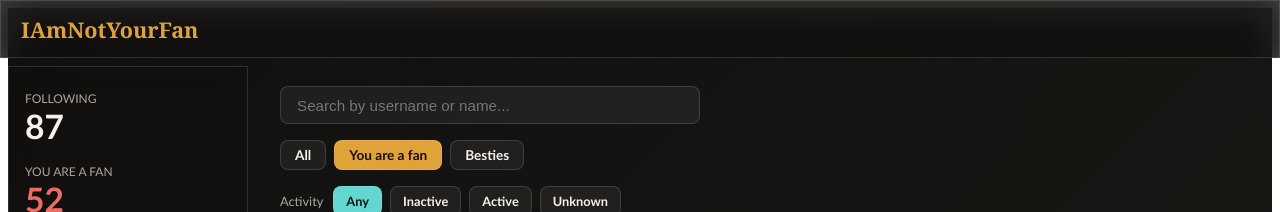
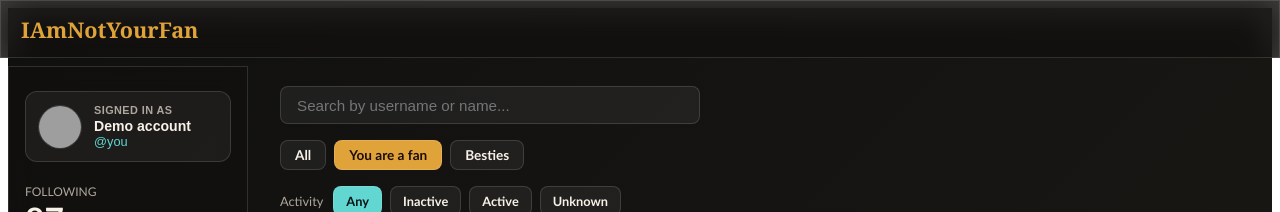
Before and after one commit to 0xKoller/IAmNotYourFan, a Preact app: page / in a window 1280 px wide. Both pictures are taken after a click on the button "Start Shallow Scan". Shown: the top 212 px of the page. Built offline with nearby package versions, Linux system fonts and the light colour scheme; grey boxes are pictures that could not be loaded.

Commit message:
feat(ui): show active account in sidebar

```diff
--- a/src/app.tsx
+++ b/src/app.tsx
@@ -3,8 +3,8 @@ import { NotSearching } from './components/NotSearching';
 import { Scanning } from './components/Scanning';
 import { SettingsModal } from './components/SettingsModal';
 import { type State, DEFAULT_FILTER, DEFAULT_TIMINGS } from './model/state';
-import type { XUser } from './model/user';
-import { collectVisibleUsers, isOnFollowingPage } from './utils/x-selectors';
+import type { CurrentAccount, XUser } from './model/user';
+import { collectVisibleUsers, getCurrentAccount, isOnFollowingPage } from './utils/x-selectors';
 import { autoScrollFollowingList } from './utils/auto-scroll';
 import {
   applyActivityResult,
@@ -38,6 +38,10 @@ export function App() {
   const [isSettingsOpen, setIsSettingsOpen] = useState(false);
   const [timings, setTimings] = useState(DEFAULT_TIMINGS);
   const activityScanRef = useRef<ActivityScanController | null>(null);
+
+  const readCurrentAccount = (): CurrentAccount | undefined => {
+    return (window as any).__IAMNOTYOURFAN_CURRENT_ACCOUNT || getCurrentAccount();
+  };
 
   const updateScanningState = (patch: Partial<Extract<State, { status: 'scanning' }>>) => {
     setState(current => current.status === 'scanning' ? { ...current, ...patch } : current);
@@ -98,6 +102,7 @@ export function App() {
             searchTerm: '',
             page: 1,
             isPaused: false,
+            currentAccount: readCurrentAccount(),
             isOverlay,
           };
 
@@ -135,6 +140,12 @@ export function App() {
         searchTerm: '',
         page: 1,
         isPaused: false,
+        currentAccount: {
+          username: 'you',
+          displayName: 'Demo account',
+          avatarUrl: 'https://i.pravatar.cc/48?u=you',
+          profileUrl: 'https://x.com/you',
+        },
       });
       return;
     }
@@ -154,6 +165,7 @@ export function App() {
       searchTerm: '',
       page: 1,
       isPaused: false,
+      currentAccount: readCurrentAccount(),
     });
 
     try {
--- a/src/components/Scanning.tsx
+++ b/src/components/Scanning.tsx
@@ -74,6 +74,7 @@ export function Scanning({
   const unknownTotal = state.users.filter(u => u.activityStatus === 'unknown').length;
   const checkedTotal = inactiveTotal + activeTotal + unknownTotal;
   const currentExportName = `iamnotyourfan-${filterType}-${activityFilter}`;
+  const currentAccount = state.currentAccount;
 
   const handleCopy = async () => {
     await copyHandlesToClipboard(sorted as XUser[]);
@@ -119,6 +120,70 @@ export function Scanning({
           height: 'calc(100vh - 58px)',
           overflowY: 'auto',
         }}>
+          {currentAccount && (
+            <button
+              type="button"
+              onClick={() => window.open(currentAccount.profileUrl, '_blank')}
+              class="account-card"
+              style={{
+                width: '100%',
+                display: 'flex',
+                alignItems: 'center',
+                gap: '0.75rem',
+                marginBottom: '1.35rem',
+                padding: '0.75rem',
+                borderRadius: '12px',
+                border: '1px solid var(--line)',
+                background: 'rgba(255,255,255,0.055)',
+                color: 'var(--text)',
+                textAlign: 'left',
+                cursor: 'pointer',
+              }}
+              aria-label={`Open @${currentAccount.username} profile`}
+            >
+              {currentAccount.avatarUrl ? (
+                <img
+                  src={currentAccount.avatarUrl}
+                  width="44"
+                  height="44"
+                  alt=""
+                  style={{ borderRadius: '50%', border: '1px solid var(--line)', flexShrink: 0 }}
+                />
+              ) : (
+                <div style={{
+                  width: '44px',
+                  height: '44px',
+                  borderRadius: '50%',
+                  border: '1px solid var(--line)',
+                  background: 'linear-gradient(135deg, rgba(224,163,58,0.28), rgba(98,214,208,0.18))',
+                  display: 'flex',
+                  alignItems: 'center',
+                  justifyContent: 'center',
+                  color: 'var(--amber)',
+                  fontWeight: 800,
+                  fontSize: '1rem',
+                  flexShrink: 0,
+                }}>
+                  {currentAccount.username[0]?.toUpperCase()}
+                </div>
+              )}
+
+              <div style={{ minWidth: 0 }}>
+                <div style={{ color: 'var(--muted)', fontSize: '0.68rem', fontWeight: 700, letterSpacing: '0.04em', marginBottom: '2px' }}>
+                  SIGNED IN AS
+                </div>
+                {currentAccount.displayName && (
+                  <div style={{ fontSize: '0.88rem', fontWeight: 700, whiteSpace: 'nowrap', overflow: 'hidden', textOverflow: 'ellipsis' }}>
+                    {currentAccount.displayName}
+                  </div>
+                )}
+                <div style={{ color: '#62d6d0', fontSize: '0.8rem', whiteSpace: 'nowrap', overflow: 'hidden', textOverflow: 'ellipsis' }}>
+                  @{currentAccount.username}
+                </div>
+              </div>
+            </button>
+          )}
+
           <div style={{ marginBottom: '1.25rem' }}>
             <div style={{ fontSize: '0.75rem', color: 'var(--muted)', marginBottom: '4px' }}>FOLLOWING</div>
             <div style={{ fontSize: '2.1rem', fontWeight: 700, color: 'var(--text)', lineHeight: 1 }}>
--- a/src/main.tsx
+++ b/src/main.tsx
@@ -1,7 +1,7 @@
 import { render } from 'preact'
 import './styles/index.scss'
 import { App } from './app.tsx'
-import { collectVisibleUsers, isOnFollowingPage } from './utils/x-selectors'
+import { collectVisibleUsers, getCurrentAccount, isOnFollowingPage } from './utils/x-selectors'
 import { autoScrollFollowingList } from './utils/auto-scroll'
 import { installXApiRequestRecorder, snapshotXScriptUrls } from './utils/x-api'
 
@@ -26,6 +26,7 @@ if (isConsoleMode) {
     // 4. When done (or user stops), do full clean takeover with all data
 
     console.log('%c[IAmNotYourFan] Real X + Following page detected — using loader + background collection mode', 'color:#e0a33a');
+    (window as any).__IAMNOTYOURFAN_CURRENT_ACCOUNT = getCurrentAccount();
 
     // Create simple full-screen loader
     const loader = document.createElement('div');
@@ -136,6 +137,7 @@ if (isConsoleMode) {
       isDone = true;
 
       const finalUsers = Array.from(collected.values());
+      const currentAccount = (window as any).__IAMNOTYOURFAN_CURRENT_ACCOUNT || getCurrentAccount();
       console.log(`[IAmNotYourFan] Collection finished. Total users: ${finalUsers.length}`);
 
       // Remove loader
@@ -150,6 +152,7 @@ if (isConsoleMode) {
 
       const root = document.getElementById('iamnotyourfan-root')!;
       (window as any).__IAMNOTYOURFAN_INITIAL_USERS = finalUsers;
+      (window as any).__IAMNOTYOURFAN_CURRENT_ACCOUNT = currentAccount;
 
       render(<App />, root);
       document.title = 'IAmNotYourFan • X Non-Followers';
--- a/src/model/state.ts
+++ b/src/model/state.ts
@@ -1,7 +1,7 @@
 // Core application state for Iamnotyourfan
 // Strongly inspired by InstagramUnfollowers state machine
 
-import type { XUser } from './user';
+import type { CurrentAccount, XUser } from './user';
 
 export type Filter = {
   onlyNonReciprocal: boolean;
@@ -23,6 +23,7 @@ export type ScanningState = {
   readonly searchTerm: string;
   readonly page: number;
   readonly isPaused: boolean;
+  readonly currentAccount?: CurrentAccount;
   readonly isOverlay?: boolean;        // true when we're overlaying on the real X page during collection
   readonly activityScan?: ActivityScanState;
 };
--- a/src/styles/main.scss
+++ b/src/styles/main.scss
@@ -87,6 +87,16 @@
   border-color: var(--cyan);
 }
 
+.account-card {
+  transition: transform 0.15s ease, border-color 0.15s ease, background 0.15s ease;
+}
+
+.account-card:hover {
+  transform: translateY(-1px);
+  border-color: rgba(98, 214, 208, 0.42) !important;
+  background: rgba(255,255,255,0.08) !important;
+}
+
 .result-card img {
   border-radius: 50%;
   border: 1px solid var(--line);
--- a/src/utils/x-selectors.ts
+++ b/src/utils/x-selectors.ts
@@ -5,7 +5,7 @@
 //
 // Strategy: multiple layered fallbacks because X changes data-testid frequently.
 
-import type { XUser } from '../model/user';
+import type { CurrentAccount, XUser } from '../model/user';
 
 const MUTUAL_TEXT_EN = 'follows you';
 const MUTUAL_TEXT_FA = 'شما را دنبال می‌کند';
@@ -17,6 +17,55 @@ export function isOnFollowingPage(): boolean {
   } catch {
     return false;
   }
+}
+
+export function getCurrentAccount(): CurrentAccount | undefined {
+  const username = extractCurrentUsernameFromPath();
+  if (!username) return undefined;
+
+  const accountSwitcher = document.querySelector('[data-testid="SideNav_AccountSwitcher_Button"]');
+  const profileHeader = document.querySelector('[data-testid="UserName"]');
+  const source = accountSwitcher || profileHeader || document;
+
+  return {
+    username,
+    displayName: extractCurrentDisplayName(source, username),
+    avatarUrl: extractCurrentAvatar(source, username),
+    profileUrl: `https://x.com/${username}`,
+  };
+}
+
+function extractCurrentUsernameFromPath(): string | undefined {
+  try {
+    const [username, section] = window.location.pathname.split('/').filter(Boolean);
+    if (!username || section?.toLowerCase() !== 'following') return undefined;
+    return username.toLowerCase();
+  } catch {
+    return undefined;
+  }
+}
+
+function extractCurrentDisplayName(source: Element | Document, username: string): string | undefined {
+  if (source === document) return undefined;
+
+  const textNodes = Array.from(source.querySelectorAll('div[dir="auto"] span, span'));
+  const displayName = textNodes
+    .map(el => el.textContent?.trim() || '')
+    .find(text => text && text !== `@${username}` && !text.startsWith('@'));
+
+  return displayName || undefined;
+}
+
+function extractCurrentAvatar(source: Element | Document, username: string): string | undefined {
+  if (source === document) return undefined;
+
+  const images = Array.from(source.querySelectorAll('img[src*="profile_images"]')) as HTMLImageElement[];
+  const accountImage = images.find(img => {
+    const alt = (img.alt || '').toLowerCase();
+    return alt.includes(username) || alt.includes('profile') || source !== document;
+  });
+
+  return accountImage?.src || images[0]?.src;
 }
 
 export function getUserCells(): Element[] {
```
Also changed, not shown: src/model/user.ts (+7 -0 lines).
